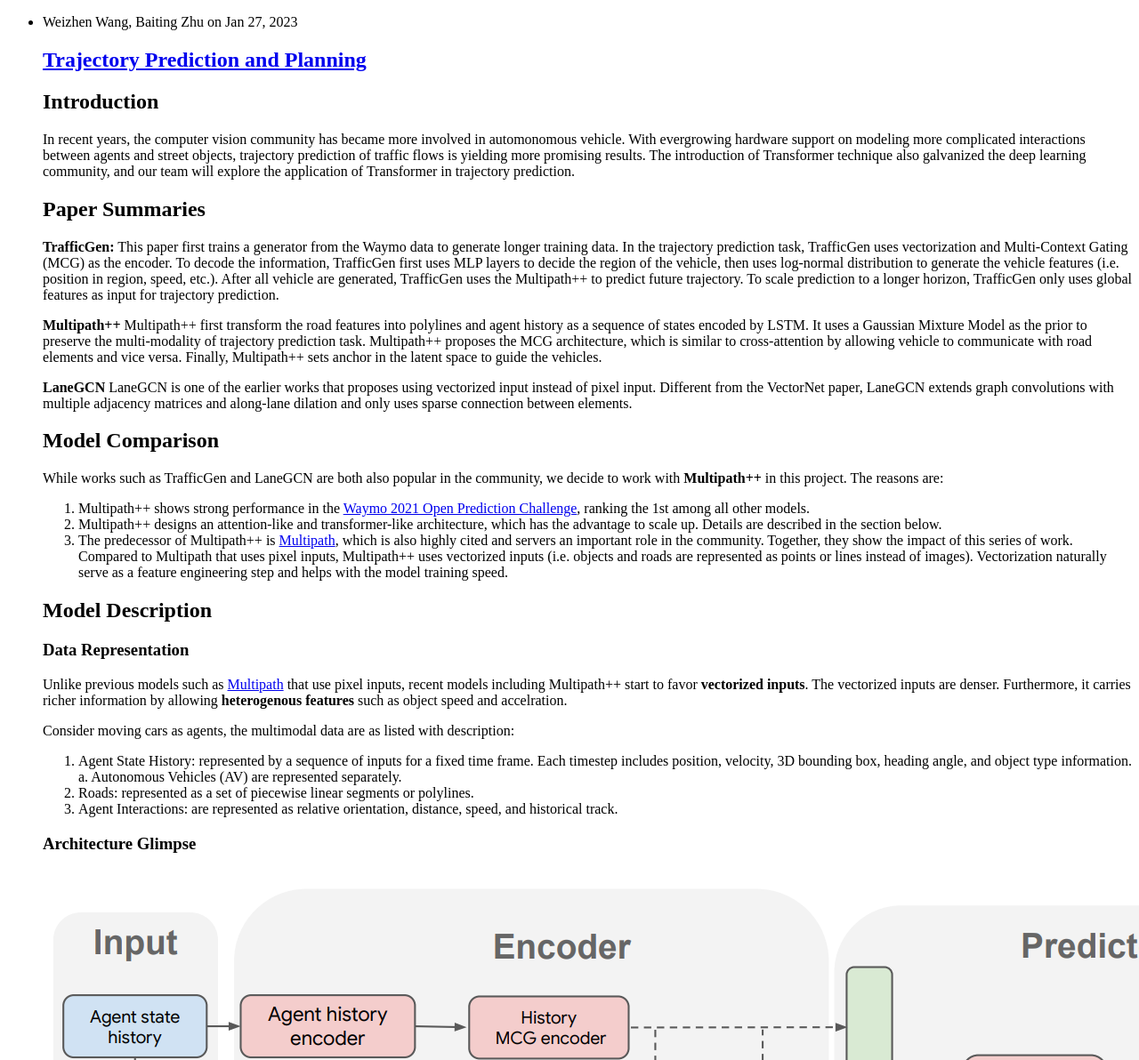
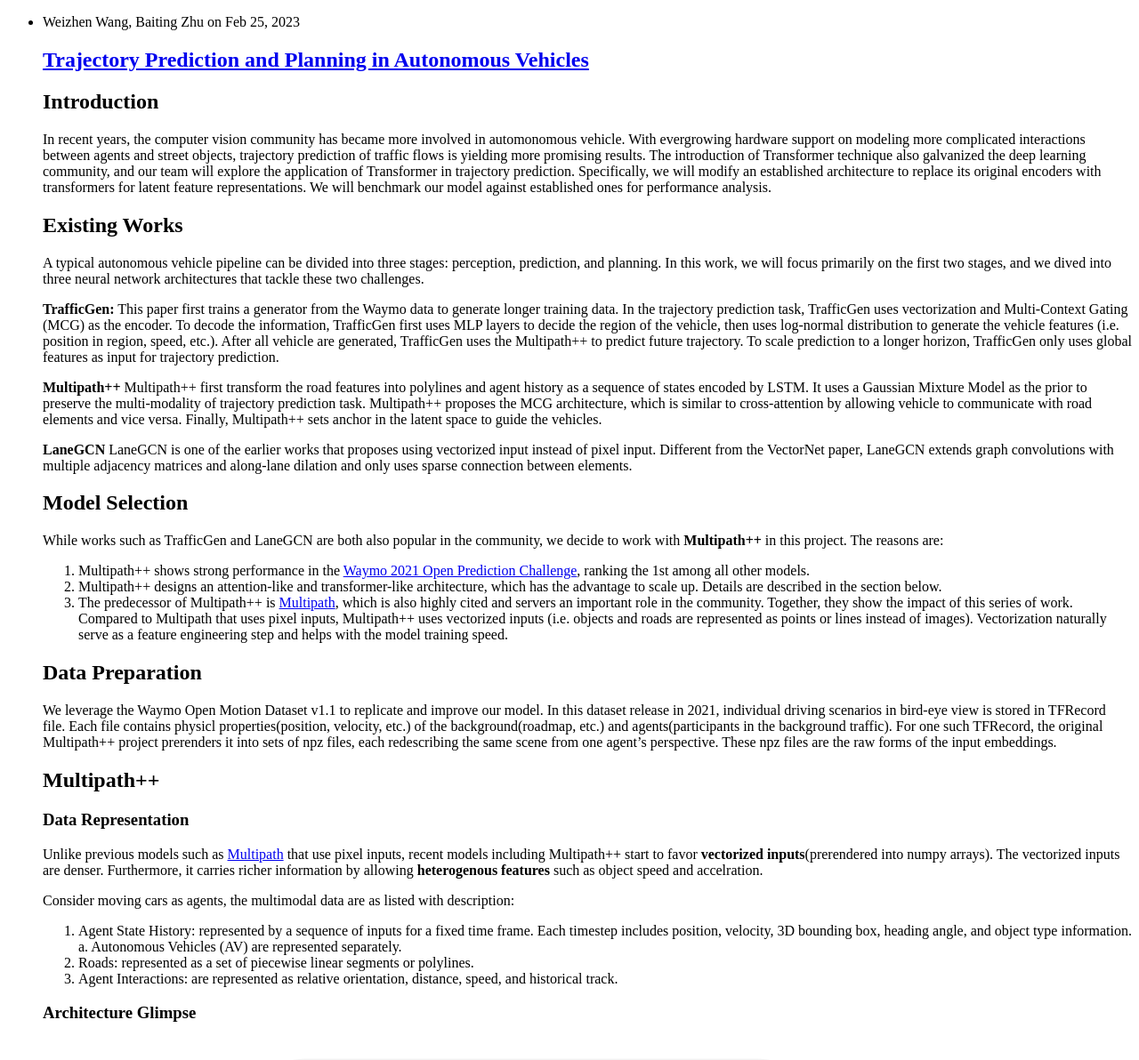
Before and after one commit to UCLAdeepvision/CS188-Projects-2023Winter, a Jekyll site: the page built from index.html, in a window 1280 px wide and 1400 px high. Shown: the part 208-1400 px from the top of the window at 89% size. Built offline with Jekyll 4.4.1, drawn with Linux system fonts in a browser that asks for light colours; some of the changed text lies outside the part shown.

Commit message:
Added sections for the report

```diff
--- a/_posts/2023-01-27-team03-trajectory_pred_plan.md
+++ b/_posts/2023-01-27-team03-trajectory_pred_plan.md
@@ -1,19 +1,22 @@
 ---
 layout: post
 comments: true
-title: Trajectory Prediction and Planning
+title: Trajectory Prediction and Planning in Autonomous Vehicles
 author: Weizhen Wang, Baiting Zhu
-date: 2023-01-27
+date: 2023-02-25
 ---
 
 
 ## Introduction
-In recent years, the computer vision community has became more involved in automonomous vehicle. With evergrowing hardware support on modeling more complicated interactions between agents and street objects, trajectory prediction of traffic flows is yielding more promising results. The introduction of Transformer technique also galvanized the deep learning community, and our team will explore the application of Transformer in trajectory prediction.
+In recent years, the computer vision community has became more involved in automonomous vehicle. With evergrowing hardware support on modeling more complicated interactions between agents and street objects, trajectory prediction of traffic flows is yielding more promising results. The introduction of Transformer technique also galvanized the deep learning community, and our team will explore the application of Transformer in trajectory prediction. Specifically, we will modify an established architecture to replace its original encoders with transformers for latent feature representations. We will benchmark our model against established ones for performance analysis.
 
 
 
 
-## Paper Summaries
+## Existing Works
+
+A typical autonomous vehicle pipeline can be divided into three stages: perception, prediction, and planning. In this work, we will focus primarily on the first two stages, and we dived into three neural network architectures that tackle these two challenges.
+
 **TrafficGen:**
 This paper first trains a generator from the Waymo data to generate longer training data. In the trajectory prediction task, TrafficGen uses vectorization and Multi-Context Gating (MCG) as the encoder. To decode the information, TrafficGen first uses MLP layers to decide the region of the vehicle, then uses log-normal distribution to generate the vehicle features (i.e. position in region, speed, etc.). After all vehicle are generated, TrafficGen uses the Multipath++ to predict future trajectory. To scale prediction to a longer horizon, TrafficGen only uses global features as input for trajectory prediction.
 
@@ -24,7 +27,7 @@
 LaneGCN is one of the earlier works that proposes using vectorized input instead of pixel input. Different from the VectorNet paper, LaneGCN extends graph convolutions with multiple adjacency matrices and along-lane dilation and only uses sparse connection between elements.
 
 
-## Model Comparison
+## Model Selection
 
 While works such as TrafficGen and LaneGCN are both also popular in the community, we decide to work with **Multipath++** in this project. The reasons are:
 
@@ -32,9 +35,13 @@
 2. Multipath++ designs an attention-like and transformer-like architecture, which has the advantage to scale up. Details are described in the section below.
 3. The predecessor of Multipath++ is [Multipath](https://arxiv.org/abs/1910.05449), which is also highly cited and servers an important role in the community. Together, they show the impact of this series of work. Compared to Multipath that uses pixel inputs, Multipath++ uses vectorized inputs (i.e. objects and roads are represented as points or lines instead of images). Vectorization naturally serve as a feature engineering step and helps with the model training speed.
 
-## Model Description
+## Data Preparation
+
+We leverage the Waymo Open Motion Dataset v1.1 to replicate and improve our model. In this dataset release in 2021, individual driving scenarios in bird-eye view is stored in TFRecord file. Each file contains physicl properties(position, velocity, etc.) of the background(roadmap, etc.) and agents(participants in the background traffic). For one such TFRecord, the original Multipath++ project prerenders it into sets of npz files, each redescribing the same scene from one agent's perspective. These npz files are the raw forms of the input embeddings.
+
+## Multipath++
 ### Data Representation
-Unlike previous models such as [Multipath](https://arxiv.org/abs/1910.05449) that use pixel inputs, recent models including Multipath++ start to favor **vectorized inputs**. The vectorized inputs are denser. Furthermore, it carries richer information by allowing **heterogenous features** such as object speed and accelration.
+Unlike previous models such as [Multipath](https://arxiv.org/abs/1910.05449) that use pixel inputs, recent models including Multipath++ start to favor **vectorized inputs**(prerendered into numpy arrays). The vectorized inputs are denser. Furthermore, it carries richer information by allowing **heterogenous features** such as object speed and accelration.
 
 Consider moving cars as agents, the multimodal data are as listed with description:
 1. Agent State History: represented by a sequence of inputs for a fixed time frame. Each timestep includes position, velocity, 3D bounding box, heading angle, and object type information.
@@ -67,10 +74,13 @@
     * The MCG blocks that encodes the set of history elements.
     * Empirically, two LSTM might help to capture velocity *and* accelration.
 2. Agent Interaction Encoder uses the exactly same architecture as the History Encoder with different specifications. More importantly, the input data are the interaction embedding instead of single-agent representation.
-3. Roadgraph Encoder is only consist of MCG Blocks. The input features are line segments, which has features such as starting point, ending point, and road type (crosswalk, yellowline, etc.)
+3. Roadgraph Encoder consists only of MCG Blocks. The input features are line segments, which has features such as starting point, ending point, and road type (crosswalk, yellowline, etc.)
 <p align="center">
 <img src="../assets/images/team03/lstm.png"  width="300" height="200">
 </p>
+
+### Substitution for Encoders
+In this work, we will replace the LSTM blocks used in **Agent History Encoder** and **Agent Interaction Encoder** with transformers. Specifically, we want to leverage self-attention mechanism to capture the dependencies among agents from the same thing. We also hypothesize performance gain from the original architecture due to the sequential bottleneck that's inevitable in any RNN block.
 
 ### Predictors
 A decoder unit is primarily MCG Blocks. To make final prediction, the embeddings are passed through multiple decoders units sequentially. In the last decoder unit, an additional MLP is applied to output the soft prediction of future trajectories distribution.
@@ -81,8 +91,17 @@
 
 Notice the GMM naturally has multiple local nodes. Therefore, it is similar to how there multiple possible future paths in reality.
 
+The picture below illustrate Multipath++'s predictions for different WOMD scenes(ablation study). Note that hue indicates time horizon while
+transparency indicates predicted probability.
+
+![image info](../assets/images/team03/ablation_on_waymo.png)
+
 ### Training Objective
-During training, first few seconds contexts are given to Multipath++ to find the GMM. Then, the future path predictions are compared with the groud-truth. Essentially, the training objective is to **maximize the likehood of groud-truth**.
+During training, first few seconds contexts are given to Multipath++ to find the GMM. Then, the future path predictions are compared with the groud-truth. Essentially, the training objective is to **maximize the likehood of groud-truth**. Numerical metrics include **Minimum Distance Error**, **Minimum Average Distance Error**, etc.
+
+### Our Evaluation
+We will compare the aforementioned training objectives between the original Multipath++ model and our Transformer-Multipath++. Specifically, we will compare the convergence rate and training cost(times, and monetary cost since we are using paid computation platform) between the two versions.
+
 
 ### Anchor Training
 
```
Also changed, not shown: assets/images/team03/ablation_on_waymo.png (added).
